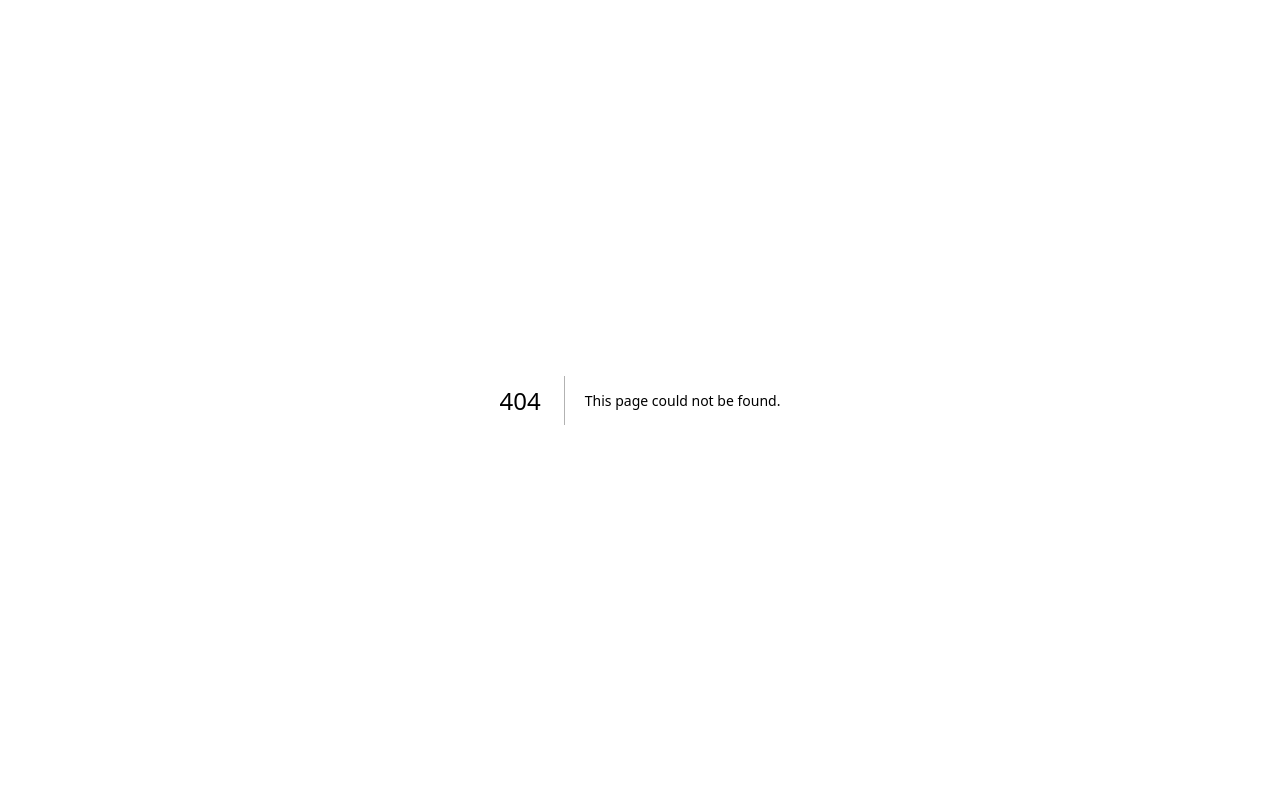
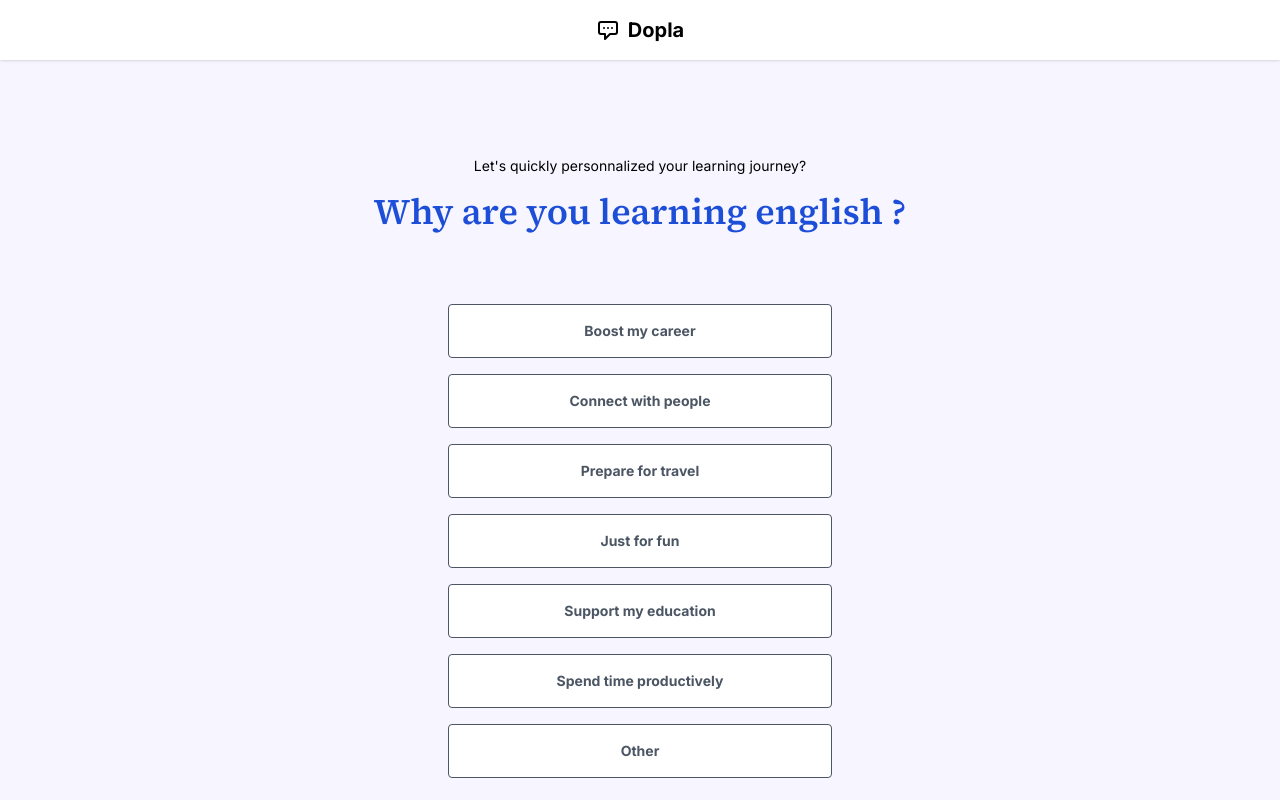
Before and after one commit to zacharias1219/ai-lang-tutor, a Next.js app: page /onboarding/objectives in a window 1280 px wide. Before the commit this address had no page. Built offline with nearby package versions, Linux system fonts and the light colour scheme.

Commit message:
Add onboarding objectives page to personalize learning journey in AI Language Agent application

```diff
--- /dev/null
+++ b/pages/onboarding/objectives.tsx
@@ -0,0 +1,50 @@
+import Image from "next/image";
+import { Inter, Source_Serif_4 } from "next/font/google";
+import Link from "next/link";
+import { UserButton } from "@clerk/nextjs";
+import { NavOnboarding } from "@/components/NavOnboarding";
+import { useRouter } from "next/router";
+import { OnboardingSelectBox } from "@/components/OnboardingSelectBox";
+
+const source_serif = Source_Serif_4({ subsets: ["latin"] });
+const inter = Inter({ subsets: ["latin"] });
+
+const items = [
+    "Boost my career",
+    "Connect with people",
+    "Prepare for travel",
+    "Just for fun",
+    "Support my education",
+    "Spend time productively",
+    "Other"
+]
+export default function Page() {
+    let router = useRouter()
+
+    const action = (value: string)=>{
+        localStorage.setItem("objectives", value)
+        router.push("/onboarding/commitment")
+    }
+  return (
+        <main className={`flex w-full min-h-screen bg-[#f7f5ff] flex-col p-0  ${inter.className}`}>
+            <NavOnboarding></NavOnboarding>
+            <div className="px-4 mx-auto max-w-7xl sm:px-6 lg:px-8 pt-24 mx-auto px-4 py-0 flex flex-col justify-between items-center">
+                <div className="flex flex-col items-center">
+                    <h2 className={`text-sm font-normal text-center mx-16 mb-4 ${inter.className}`}>Let&apos;s quickly personnalized your learning journey?</h2>
+                    <h2 className={`text-4xl font-semibold text-blue-700 text-center mx-16 mb-8  ${source_serif.className}`}>Why are you learning english ?</h2>
+
+                </div>
+
+                <div className="flex justify-between flex-col items-center w-full mt-10">
+                    {items.map((item, index)=>(
+                        <OnboardingSelectBox key={index} action={()=>action(item)}>
+                            {item}
+                        </OnboardingSelectBox>
+                    ))}
+                </div>
+            </div>
+
+        </main>
+
+  );
+}
```
